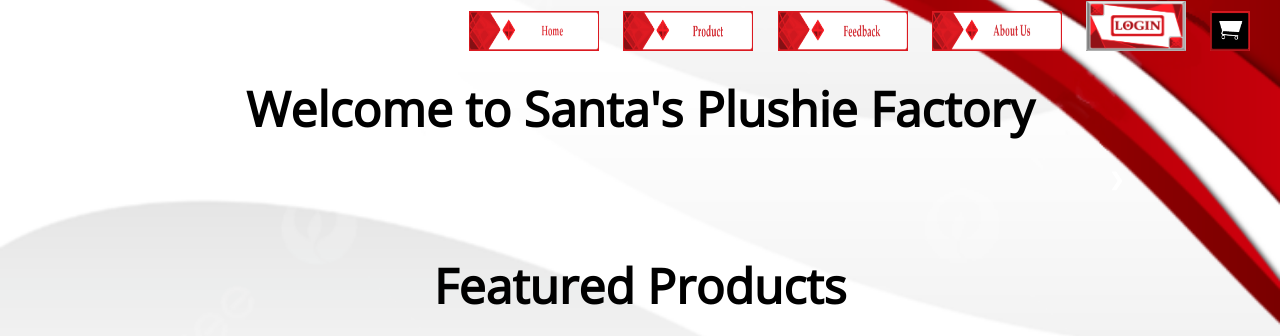
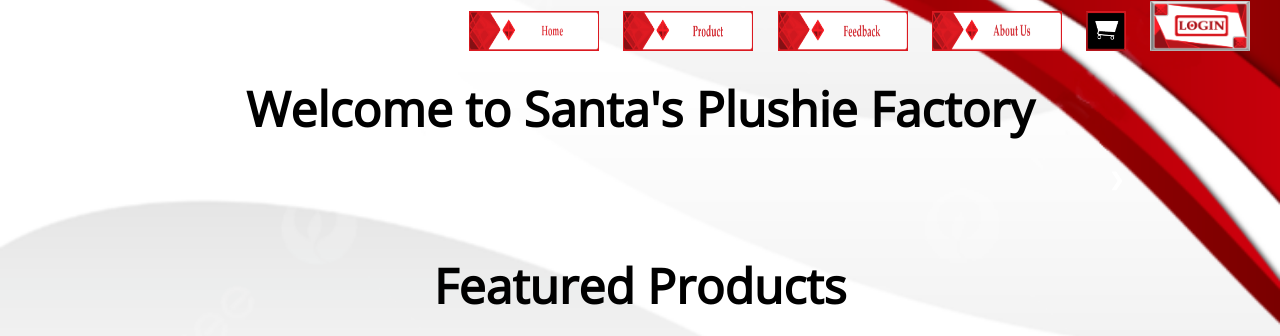
Before and after one commit to daryllim22/Group-3-5010CEM-Enterprise-Project, a PHP site: page / in a window 1280 px wide. Shown: the part 94-430 px from the top of the page. Run offline with PHP 8.4, Linux system fonts and the light colour scheme; data that the repository does not hold is empty.

Commit message:
Add files via upload
swapped position of login & cart navigation links
updated style.css

```diff
--- a/index_guestview.php
+++ b/index_guestview.php
@@ -20,9 +20,8 @@
                     <li><a href="products_main.php"><img src ="images/p.png" width="130" height="40"></a></li>
                     <li><a href="feedback.php"><img src ="images/fb.png" width="130" height="40"></a></li>
                     <li><a href="about_us.php"><img src ="images/au.png" width="130" height="40"></a></li>
+                    <li><a href="cart.php"><img src="images/cart.png" width="40" height="40"></a></li>
                     <li><a href="login.php"><img src ="images/login.png" width="100" height="50"></a></li>
-
-                    <li><a href="cart.php"><img src="images/cart.png" width="40" height="40"></a></li>
                 </ul>
             </nav>
         </header>
--- a/pd_animals_guestview.php
+++ b/pd_animals_guestview.php
@@ -20,9 +20,8 @@
                     <li><a href="products_main.php"><img src ="images/p.png" width="130" height="40"></a></li>
                     <li><a href="feedback.php"><img src ="images/fb.png" width="130" height="40"></a></li>
                     <li><a href="about_us.php"><img src ="images/au.png" width="130" height="40"></a></li>
+                    <li><a href="cart.php"><img src="images/cart.png" width="40" height="40"></a></li>
                     <li><a href="login.php"><img src ="images/login.png" width="100" height="50"></a></li>
-
-                    <li><a href="cart.php"><img src="images/cart.png" width="40" height="40"></a></li>
                 </ul>
             </nav>
         </header>
--- a/pd_collaborations_guestview.php
+++ b/pd_collaborations_guestview.php
@@ -20,9 +20,8 @@
                     <li><a href="products_main.php"><img src ="images/p.png" width="130" height="40"></a></li>
                     <li><a href="feedback.php"><img src ="images/fb.png" width="130" height="40"></a></li>
                     <li><a href="about_us.php"><img src ="images/au.png" width="130" height="40"></a></li>
+                    <li><a href="cart.php"><img src="images/cart.png" width="40" height="40"></a></li>
                     <li><a href="login.php"><img src ="images/login.png" width="100" height="50"></a></li>
-
-                    <li><a href="cart.php"><img src="images/cart.png" width="40" height="40"></a></li>
                 </ul>
             </nav>
         </header>
--- a/pd_festive_guestview.php
+++ b/pd_festive_guestview.php
@@ -20,9 +20,8 @@
                     <li><a href="products_main.php"><img src ="images/p.png" width="130" height="40"></a></li>
                     <li><a href="feedback.php"><img src ="images/fb.png" width="130" height="40"></a></li>
                     <li><a href="about_us.php"><img src ="images/au.png" width="130" height="40"></a></li>
+                    <li><a href="cart.php"><img src="images/cart.png" width="40" height="40"></a></li>
                     <li><a href="login.php"><img src ="images/login.png" width="100" height="50"></a></li>
-
-                    <li><a href="cart.php"><img src="images/cart.png" width="40" height="40"></a></li>
                 </ul>
             </nav>
         </header>
--- a/pd_fun_guestview.php
+++ b/pd_fun_guestview.php
@@ -20,9 +20,8 @@
                     <li><a href="products_main.php"><img src ="images/p.png" width="130" height="40"></a></li>
                     <li><a href="feedback.php"><img src ="images/fb.png" width="130" height="40"></a></li>
                     <li><a href="about_us.php"><img src ="images/au.png" width="130" height="40"></a></li>
+                    <li><a href="cart.php"><img src="images/cart.png" width="40" height="40"></a></li>
                     <li><a href="login.php"><img src ="images/login.png" width="100" height="50"></a></li>
-
-                    <li><a href="cart.php"><img src="images/cart.png" width="40" height="40"></a></li>
                 </ul>
             </nav>
         </header>
--- a/product_guestview.php
+++ b/product_guestview.php
@@ -62,9 +62,8 @@
                     <li><a href="products_main.php"><img src ="images/p.png" width="130" height="40"></a></li>
                     <li><a href="feedback.php"><img src ="images/fb.png" width="130" height="40"></a></li>
                     <li><a href="about_us.php"><img src ="images/au.png" width="130" height="40"></a></li>
+                    <li><a href="cart.php"><img src="images/cart.png" width="40" height="40"></a></li>
                     <li><a href="login.php"><img src ="images/login.png" width="100" height="50"></a></li>
-
-                    <li><a href="cart.php"><img src="images/cart.png" width="40" height="40"></a></li>
                 </ul>
             </nav>
         </header>
--- a/products_main_guestview.php
+++ b/products_main_guestview.php
@@ -20,9 +20,8 @@
                     <li><a href="products_main.php"><img src ="images/p.png" width="130" height="40"></a></li>
                     <li><a href="feedback.php"><img src ="images/fb.png" width="130" height="40"></a></li>
                     <li><a href="about_us.php"><img src ="images/au.png" width="130" height="40"></a></li>
+                    <li><a href="cart.php"><img src="images/cart.png" width="40" height="40"></a></li>
                     <li><a href="login.php"><img src ="images/login.png" width="100" height="50"></a></li>
-
-                    <li><a href="cart.php"><img src="images/cart.png" width="40" height="40"></a></li>
                 </ul>
             </nav>
         </header>
--- a/style.css
+++ b/style.css
@@ -132,7 +132,7 @@ button {
     border-style: groove;
 }
 
-a:link {
+a {
     color: white;
     font-weight: bold;
     background-color: transparent;
@@ -368,10 +368,6 @@ a:link {
 
 .search form {
     display: flex;
-    /* position: absolute;
-    top: 0;
-    right: 0; */
-    /* margin: 40px; */
 }
 
 .search input[type=text] {
```
